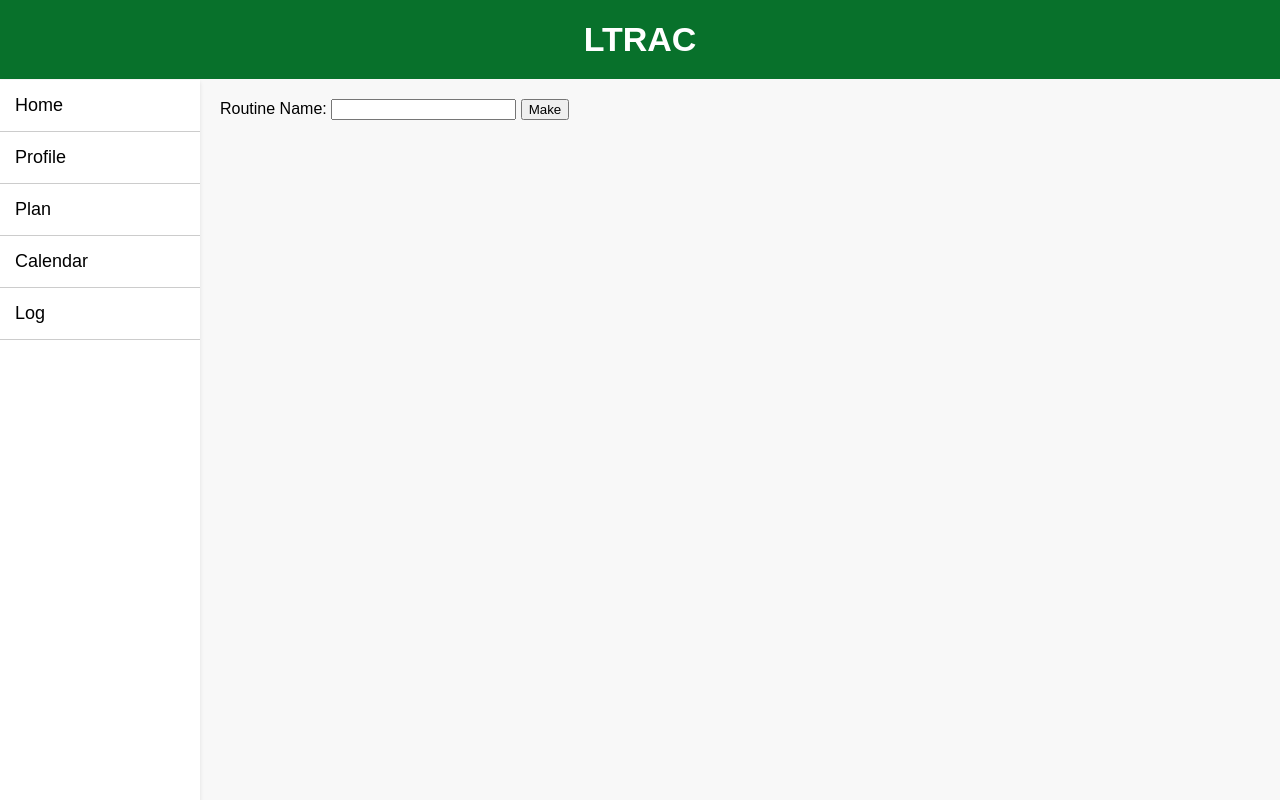
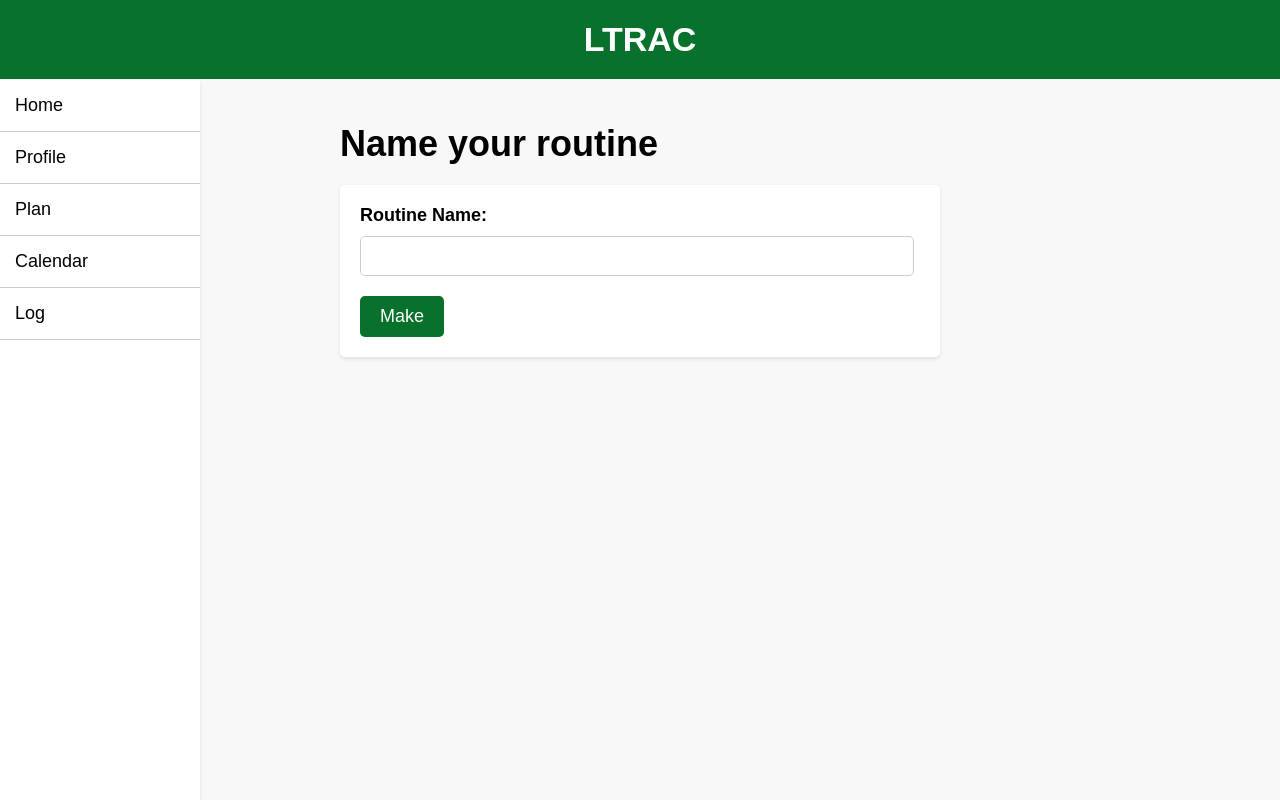
Before and after one commit to olincollege/LTRAC, a Flask app: page /add-routine in a window 1280 px wide. Run offline with Flask 3, Linux system fonts and the light colour scheme.

Commit message:
Front end implementation of Logging exercise.

```diff
--- a/app.py
+++ b/app.py
@@ -18,7 +18,6 @@ def plan_page():
     """
     Renders page for viewing routines/add new routine
     """
-    print(routines)
     display = [rout.to_html_display() for _, rout in routines.items()]
     return render_template("plan.html", routines=display, length=len(display))
 
@@ -65,15 +64,26 @@ def submit_exercise(routine):
     return redirect(url_for("add_new_exercise", routine=routine))
 
 
+# ---------------------Logging-------------------- #
+
+
+@app.route("/logs")
+def logs_page():
+    """
+    Renders logging page
+    """
+    display = [rout.to_html_display() for _, rout in routines.items()]
+    return render_template("logs.html", routines=display, length=len(display))
+
+
+@app.route("/logs/<routine>")
+def log_exercise(routine):
+    """
+    Renders page for user to enter weights for each exercise in a routine
+    """
+    return render_template("routinelog.html", routine=routine)
+
+
 if __name__ == "__main__":
     routines = {}
-    routines2 = [
-        {"Routine 1": ["Leg Press", "Squats", "Deadlift"]},
-        {"Routine 2": ["Lat pull down", "Pull ups"]},
-        {"Routine 3": ["Leg Press", "Squats"]},
-        {"Routine 4": ["Leg Press", "Squats"]},
-        {"Routine 5": ["Leg Press", "Squats"]},
-        {"Routine 6": ["Leg Press", "Squats"]},
-        {"Routine 7": ["Leg Press", "Squats"]},
-    ]
     app.run(debug=True)
--- a/templates/addroutine.html
+++ b/templates/addroutine.html
@@ -1,10 +1,53 @@
 {%extends 'base.html'%}
 
 {% block main%}
+<style>
+    main {
+        padding: 20px;
+        max-width: 600px;
+        margin: 0 auto;
+    }
+    form {
+        background-color: #fff;
+        padding: 20px;
+        border-radius: 5px;
+        box-shadow: 0px 2px 4px rgba(0, 0, 0, 0.1);
+    }
+    label {
+        display: block;
+        margin-bottom: 10px;
+        font-size: 18px;
+        font-weight: bold;
+        color: #000000;
+    }
+    input[type="text"], input[type="number"] {
+        display: block;
+        width: 95%;
+        padding: 10px;
+        font-size: 16px;
+        border: 1px solid #ccc;
+        border-radius: 5px;
+        margin-bottom: 20px;
+    }
 
+    button[type="submit"] {
+        background-color: #08712b;
+        color: #fff;
+        padding: 10px 20px;
+        font-size: 18px;
+        border: none;
+        border-radius: 5px;
+        cursor: pointer;
+    }
+    button[type="submit"]:hover {
+        background-color: #08712b;
+    }
+</style>
+
+<h1> Name your routine</h1>
 <form action="/submit-routine" method="get">
     <label for="routine-name">Routine Name:</label>
-    <input type="text" id="routine-name" name="routine-name" required>
+    <input type="text" id="routine-name" name="routine-name" maxlength="12" required>
     <button type="submit">Make</button>
 </form>
 
--- a/templates/base.html
+++ b/templates/base.html
@@ -39,6 +39,10 @@
 		nav a:hover {
 			background-color: #f2f2f2;
 		}
+
+		nav a:active{
+			background-color: #ccc;
+		}
 		main {
 			margin-left: 200px;
 			padding: 20px;
@@ -62,7 +66,7 @@
 		<a href="/profile">Profile</a>
 		<a href="/plan">Plan</a>
 		<a href="/calendar">Calendar</a>
-		<a href="/log">Log</a>
+		<a href="/logs">Log</a>
 	</nav>
 	<main>
 		{% block main %}{% endblock %}
```
Also changed, not shown: templates/addexercise.html (+4 -4 lines), templates/logs.html (added, +70 -0 lines), templates/plan.html (+16 -14 lines), templates/routinelog.html (added, +7 -0 lines).
